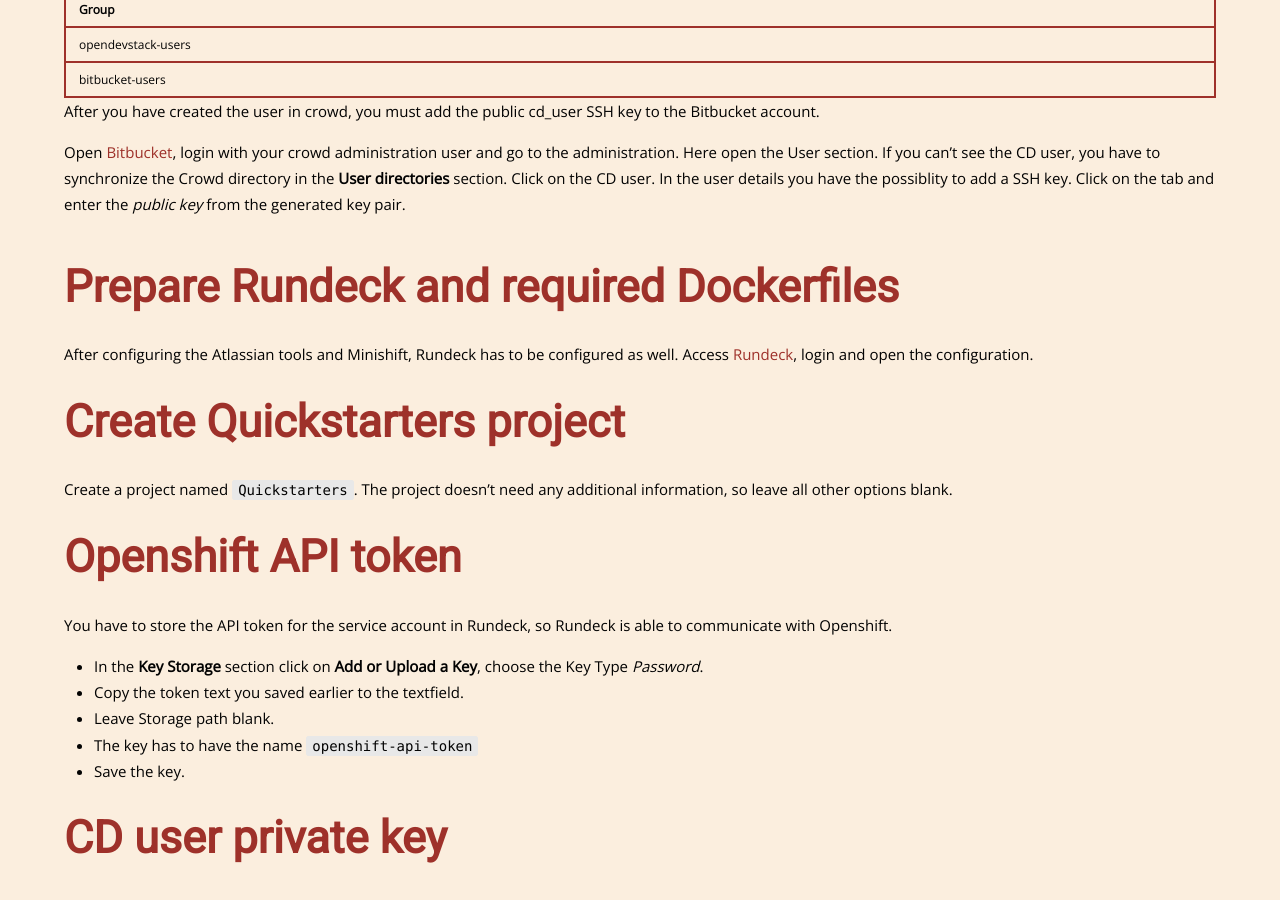
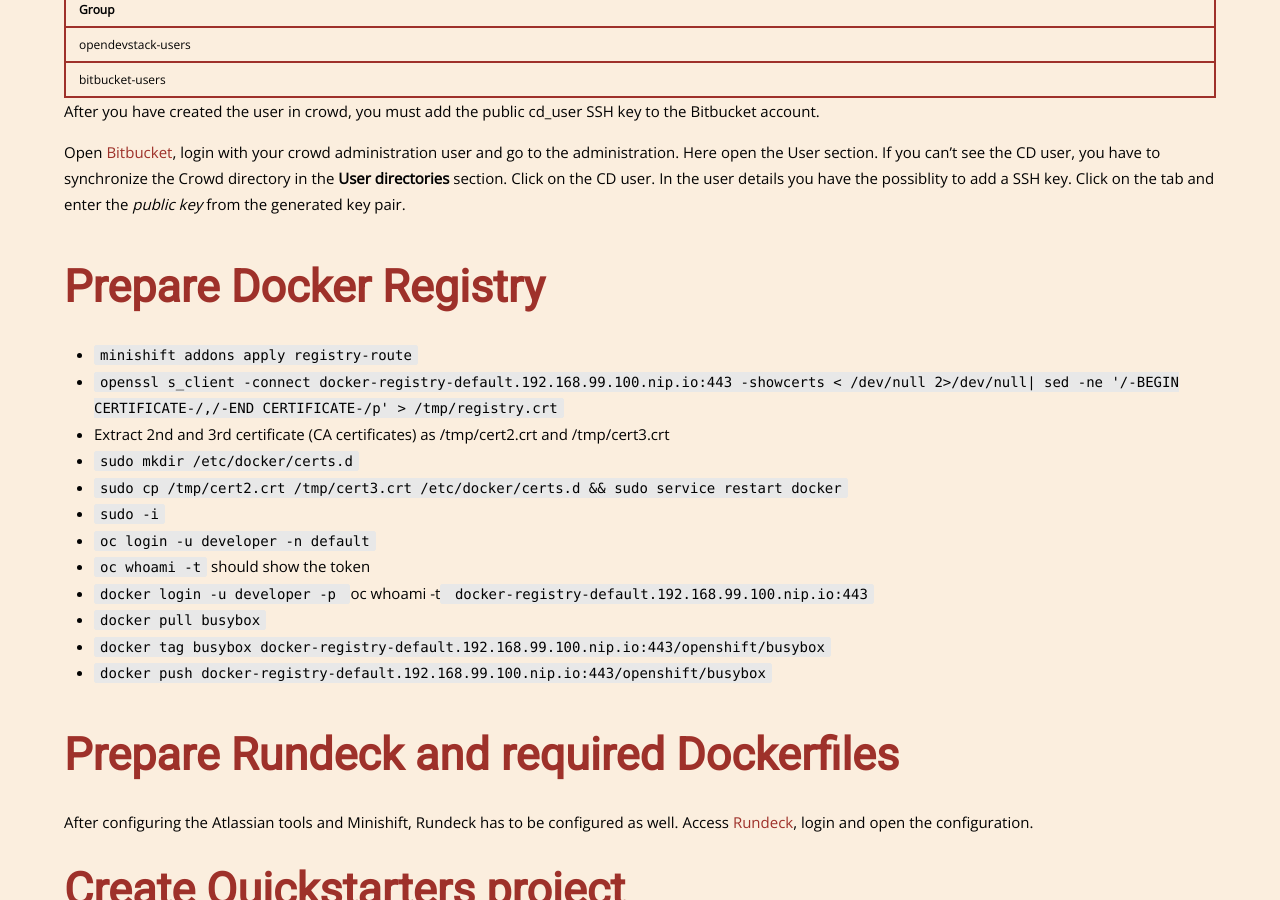
Before and after one commit to opendevstack/opendevstack.github.io, a Jekyll site: the page built from doc/getting-started.md, in a window 1280 px wide and 900 px high, scrolled down 22368 px. Built offline with Jekyll 4.4.1, drawn with Linux system fonts in a browser that asks for light colours; nearby versions of some CDN libraries; our own code applies the rules of GitHub Pages for plain Markdown files; some of the changed text lies outside the part shown.

Commit message:
Updated the getting started guide

````diff
--- a/doc/getting-started.md
+++ b/doc/getting-started.md
@@ -765,6 +765,29 @@
 Here open the User section. If you can't see the CD user, you have to synchronize the Crowd directory in the **User directories** section.
 Click on the CD user. In the user details you have the possiblity to add a SSH key. Click on the tab and enter the _public key_ from the generated key pair.
 
+### Prepare Docker Registry
+<!-- TODO
+This is required for later for the quickstarters, see, e.g. be_spring_boot.yaml
+-->
+
+
+* `minishift addons apply registry-route`
+*  `openssl s_client -connect docker-registry-default.192.168.99.100.nip.io:443 -showcerts < /dev/null 2>/dev/null| sed -ne '/-BEGIN CERTIFICATE-/,/-END CERTIFICATE-/p' > /tmp/registry.crt`
+* Extract 2nd and 3rd certificate (CA certificates) as /tmp/cert2.crt and /tmp/cert3.crt
+* `sudo mkdir /etc/docker/certs.d`
+* `sudo cp /tmp/cert2.crt /tmp/cert3.crt /etc/docker/certs.d && sudo service restart docker`
+* `sudo -i`
+* `oc login -u developer -n default`
+* `oc whoami -t` should show the token
+* `docker login -u developer -p `oc whoami -t` docker-registry-default.192.168.99.100.nip.io:443`
+* `docker pull busybox`
+* `docker tag busybox docker-registry-default.192.168.99.100.nip.io:443/openshift/busybox`
+* `docker push docker-registry-default.192.168.99.100.nip.io:443/openshift/busybox`
+
+
+
+<!-- END TODO -->
+
 ### Prepare Rundeck and required Dockerfiles
 
 After configuring the Atlassian tools and Minishift, Rundeck has to be configured as well.
@@ -817,6 +840,7 @@
 project.globals.bitbucket_sshhost=ssh://git@192.168.56.31:7999
 project.globals.openshift_apihost=https://192.168.99.100:8443
 project.globals.nexus_host=http://nexus-cd.192.168.99.100.nip.io/
+project.globals.openshift_dockerregistry=https://docker-registry-default.192.168.99.100.nip.io:443
 ```
 
 ### Configure provisioning application
````
